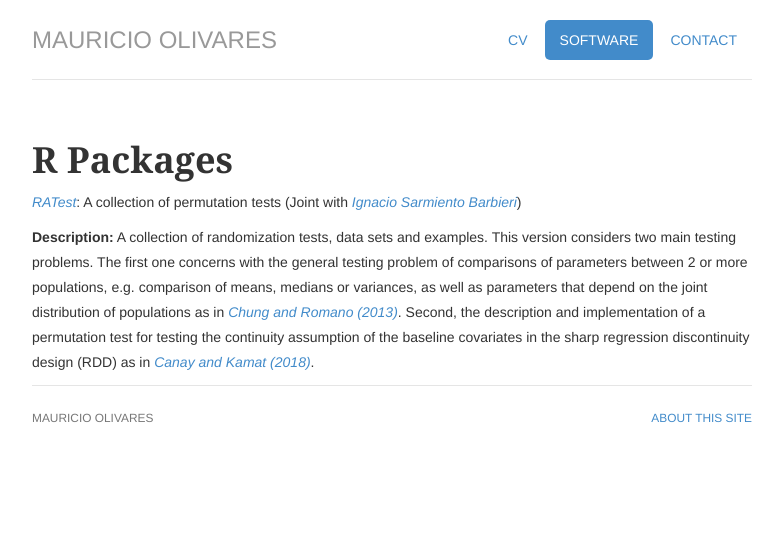
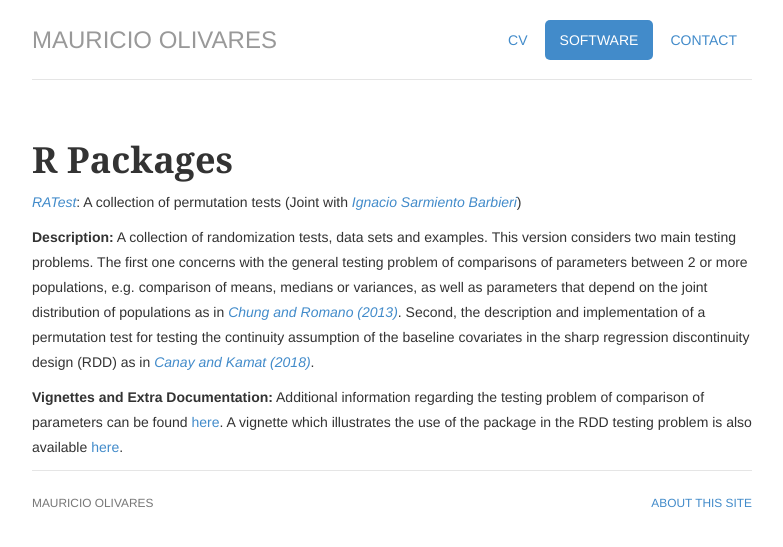
Before and after one commit to mauolivares/mauolivares.github.io, a Jekyll site: the page built from software/index.html, in a window 1280 px wide. Shown: the top 547 px of the page, without its empty margins (248-1031 px from the left). Built offline with Jekyll 4.4.1, drawn with Linux system fonts in a browser that asks for light colours.

Commit message:
adding vignettes

```diff
--- a/software/index.html
+++ b/software/index.html
@@ -17,5 +17,7 @@ description: Mauricio's Software.
 				<p><strong>Description:</strong> A collection of randomization tests, data sets and examples. This version considers two main testing problems. The first one concerns with the general testing problem of comparisons of parameters between 2 or more populations, e.g. comparison of means, medians or variances, as well as parameters that depend on the joint
 				distribution of populations as in <em><a href="https://projecteuclid.org/euclid.aos/1366138199">Chung and Romano (2013)</a></em>. Second, the description and implementation of a permutation test for testing the continuity assumption of the baseline covariates in the sharp regression discontinuity design (RDD) as in <em><a href="https://academic.oup.com/restud/article/85/3/1577/4583623">Canay and Kamat (2018)</a></em>.</p>
 
+				<p><strong>Vignettes and Extra Documentation:</strong> Additional information regarding the testing problem of comparison of parameters can be found <a href="/files/permTest.pdf">here</a>. A vignette which illustrates the use of the package in the RDD testing problem is also available <a href="/files/rddperm.vignette.pdf">here</a>.</p>
+
 
 </div>
```
Also changed, not shown: 2 other files.
